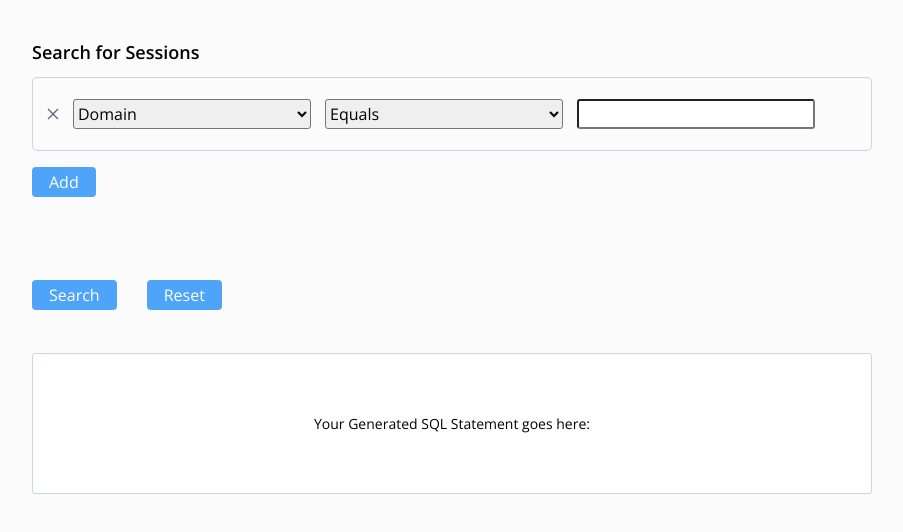
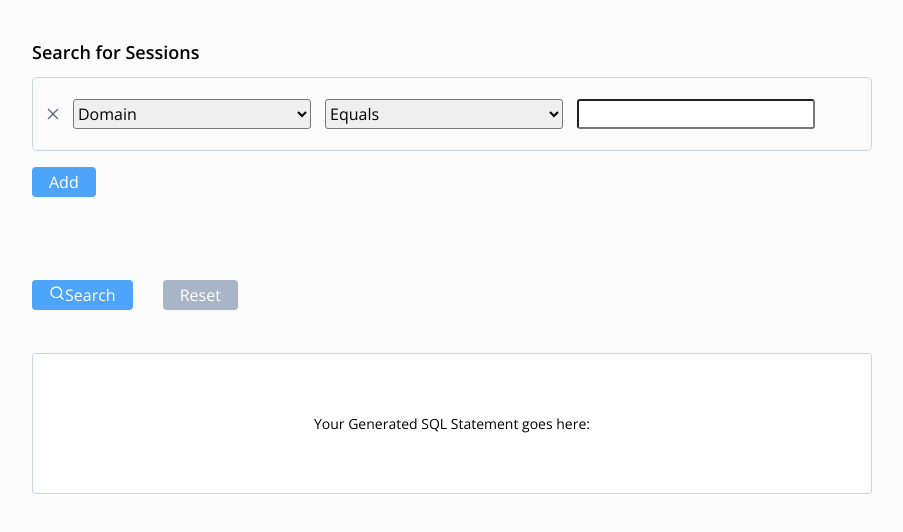
Before and after one commit to Andres9888/react_sql_query_generator, a React (Create React App) app: page / in a window 1280 px wide. Shown: the top 532 px of the page, without its empty margins (188-1091 px from the left). Built offline with nearby package versions, Linux system fonts and the light colour scheme.

Commit message:
create on clear

```diff
--- a/src/App.tsx
+++ b/src/App.tsx
@@ -3,6 +3,7 @@ import { useContext, useState } from 'react';
 
 import { observer } from 'mobx-react-lite';
 import { nanoid } from 'nanoid';
+import { FiSearch } from 'react-icons/fi';
 import styled from 'styled-components';
 
 import { OptionsRow } from './features';
@@ -25,6 +26,10 @@ const App = observer(() => {
 
   const onRemove = rowId => {
     setRows(prevRows => prevRows.filter(item => item.props.rowId !== rowId));
+  };
+
+  const onClear = () => {
+    setRows(prevRows => prevRows.splice(0, 1));
   };
 
   const onGenerate = () => {
@@ -70,9 +75,12 @@ const App = observer(() => {
       <br />
       <ButtonContainer>
         <SearchButton type="button" onClick={onGenerate}>
+          <FiSearch />
           Search
         </SearchButton>
-        <ResetButton type="button">Reset</ResetButton>
+        <ResetButton type="button" onClick={onClear}>
+          Reset
+        </ResetButton>
       </ButtonContainer>
       <SqlStatementContainer>
         <SqlStatement>{sql}</SqlStatement>
@@ -163,7 +171,7 @@ const SearchButton = styled.button`
 
 const ResetButton = styled.button`
   align-self: start;
-  background-color: #4da4f8;
+  background-color: #a8b5c6;
   border: none;
   border-radius: 4px;
   color: white;
--- a/src/features/OptionsRow/index.tsx
+++ b/src/features/OptionsRow/index.tsx
@@ -82,8 +82,6 @@ export const OptionsRow = ({ rowId, onRemove }: Props) => {
         exit={{ x: -300, opacity: 0 }}
         initial={{ x: 300, opacity: 0 }}
         transition={{ ease: [0.17, 0.67, 0.83, 0.67] }}
-        whileHover={{ scale: 1.02 }}
-        whileTap={{ scale: 0.98 }}
       >
         <RemoveWrapper>
           <RemoveIcon onClick={() => onRemove(rowId)} />
```
